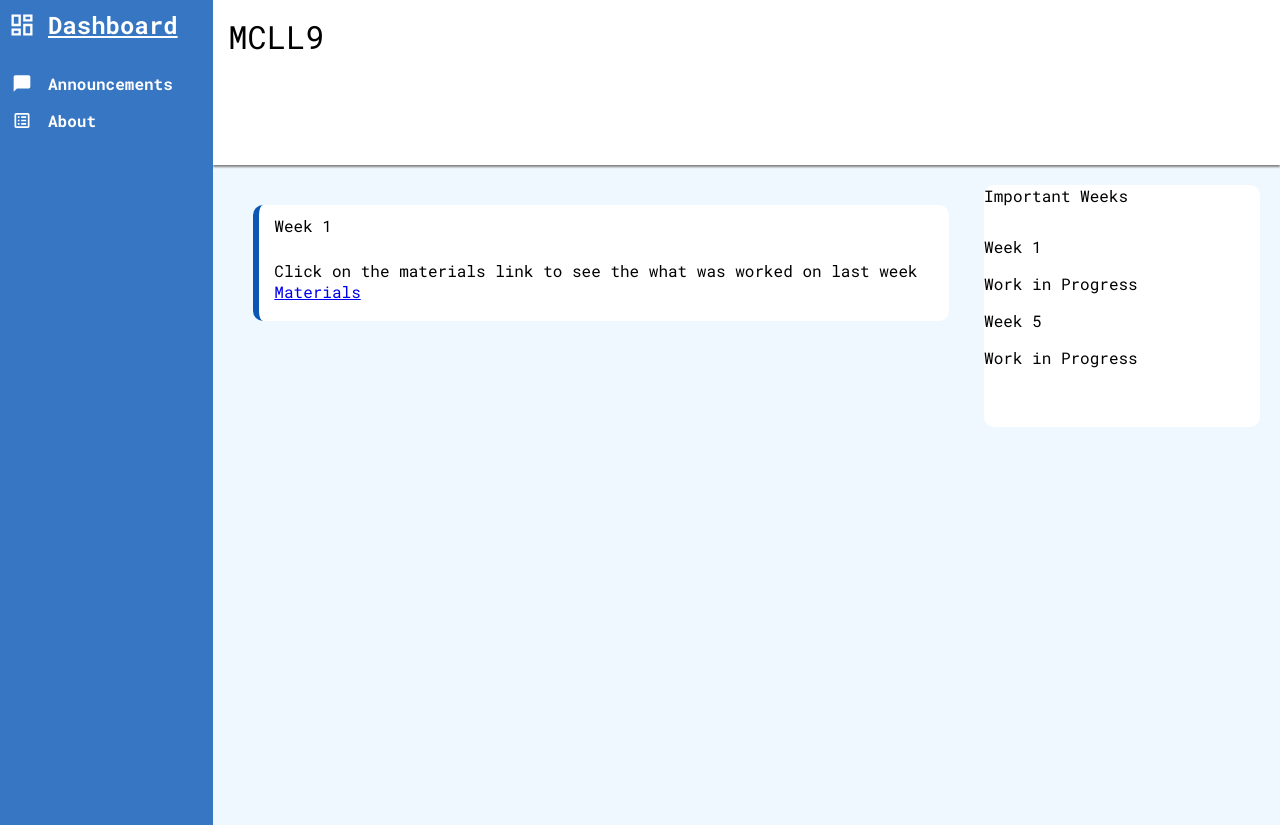
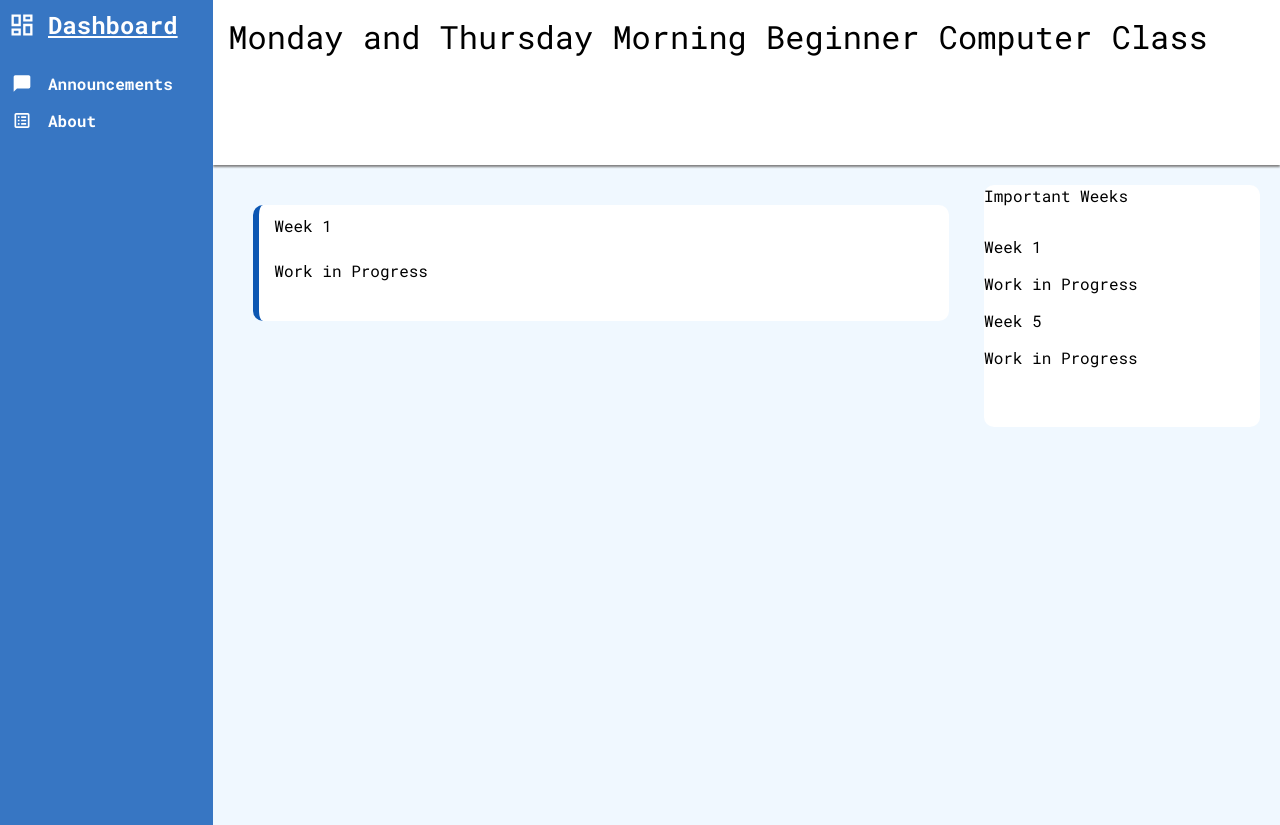
Before and after one commit to spicyguac/classDashboard, a plain HTML site: page pages/mC930B.html in a window 1280 px wide. Drawn offline with Linux system fonts and the light colour scheme.

Commit message:
Revert to descriptive names
Descriptive names are not a privacy concern

```diff
--- a/pages/mC930B.html
+++ b/pages/mC930B.html
@@ -3,7 +3,7 @@
 <head>
     <meta charset="UTF-8">
     <meta name="viewport" content="width=device-width, initial-scale=1.0">
-    <title>MCLL9</title>
+    <title>Monday and Thursday Morning Beginner Computer Class</title>
     <link rel="stylesheet" href="./pageStyling.css">
 </head>
 <body>
@@ -11,7 +11,7 @@
         <div id="header">
             <div id="siteTitleAndLogo">
                 <div class="siteHeaderPiece" id="title">
-                    MCLL9
+                    Monday and Thursday Morning Beginner Computer Class
                 </div>
                 <div class="siteHeaderPiece" id="Logo">
 
@@ -37,7 +37,7 @@
             <div id="weekList">
                 <div class="weekOfClass" id="week1">
                     <div class="weekTitle">Week 1</div>
-                    <div class="weekContents">Click on the materials link to see the what was worked on last week <a href="../materialsPages/mC930BMaterials/materials.html">Materials</a></div>
+                    <div class="weekContents">Work in Progress</div>
                 </div>
             </div>
             <div id="pinnedWeeks">
```
Also changed, not shown: pages/tC6pmB.html (+2 -2 lines), pages/thWC4HB.html (+2 -2 lines), pages/twIT9.html (+2 -2 lines).
